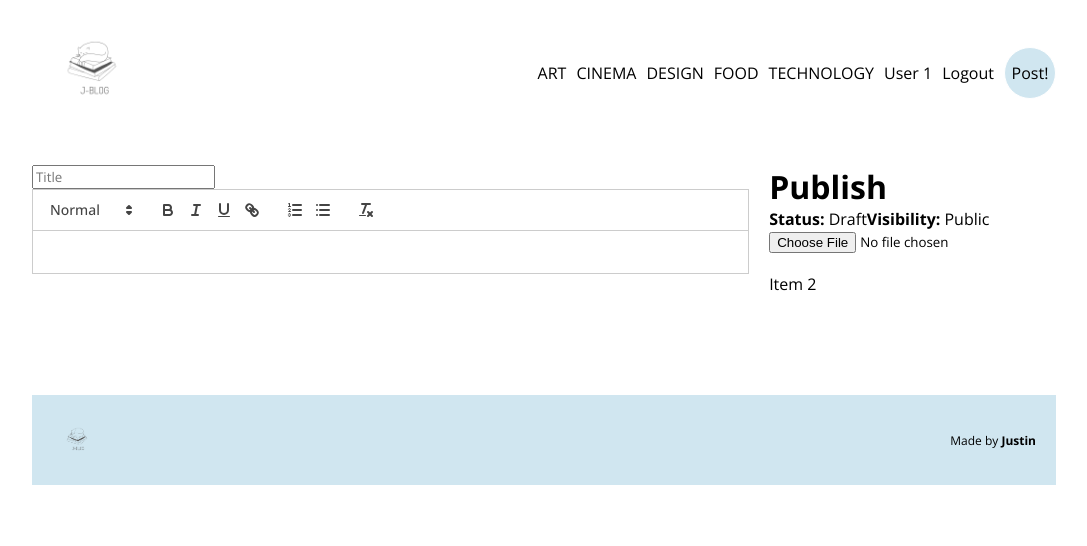
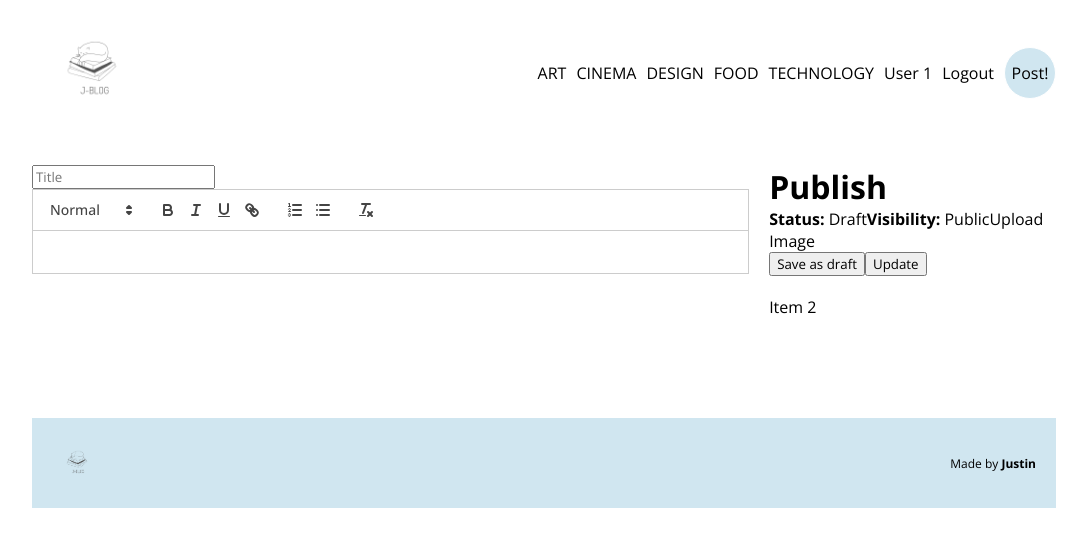
Before and after one commit to justinklam/Digital-Living, a React (Create React App) app in the folder client/: page /write in a window 1280 px wide. Shown: the top 546 px of the page, without its empty margins (96-1183 px from the left). Built offline with nearby package versions, Linux system fonts and the light colour scheme.

Commit message:
add in section for button elements

```diff
--- a/client/src/pages/Write.jsx
+++ b/client/src/pages/Write.jsx
@@ -25,7 +25,12 @@ const Write = () => {
           <span>
             <b>Visibility:</b> Public
           </span>
-          <input type="file" name="" id="" />
+          <input type="file" id="file" name="" style={{ display: "none" }} />
+          <label htmlFor="file">Upload Image</label>
+          <div className="buttons">
+            <button>Save as draft</button>
+            <button>Update</button>
+          </div>
         </div>
         <div className="item">Item 2</div>
       </div>
```
